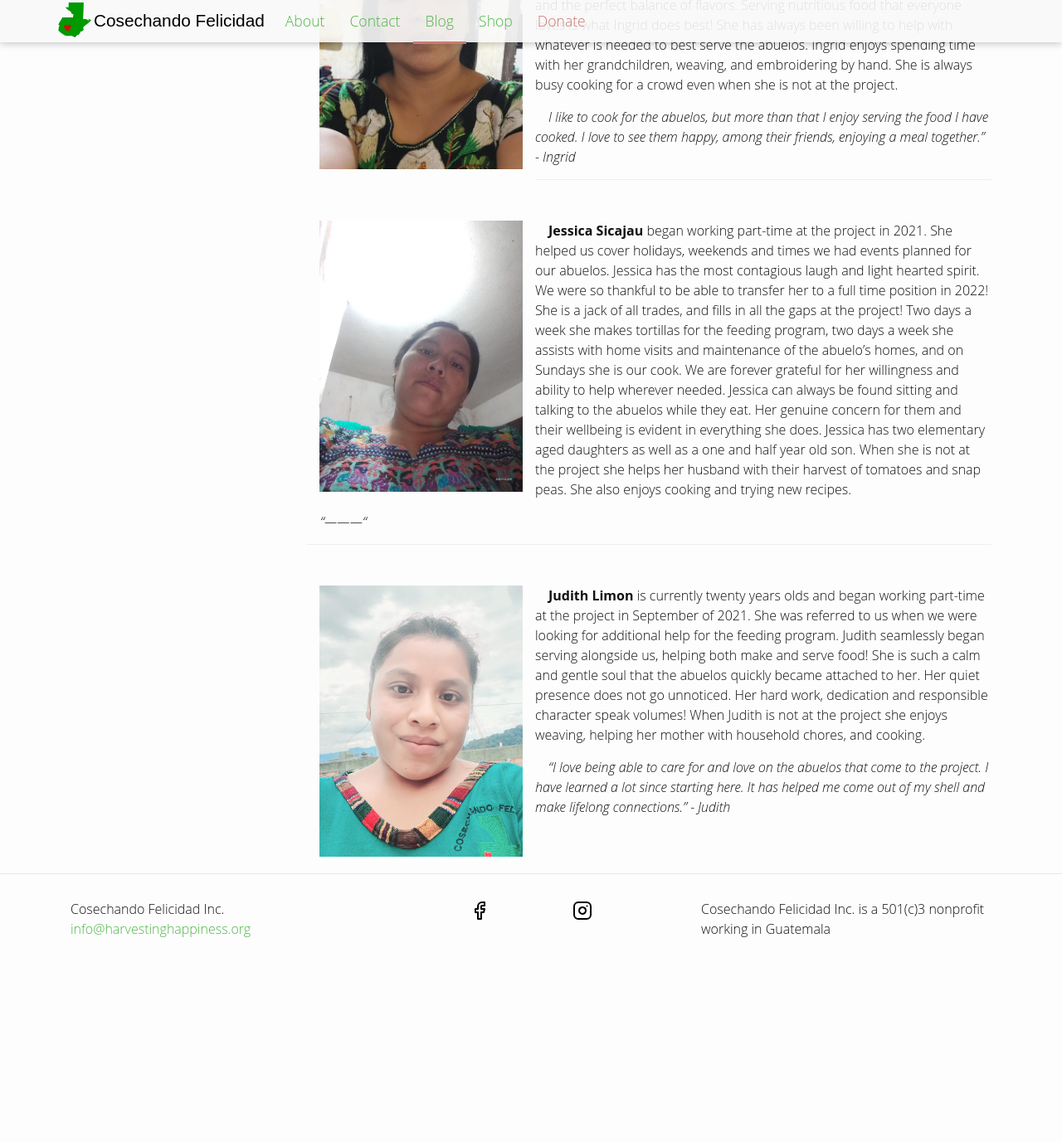
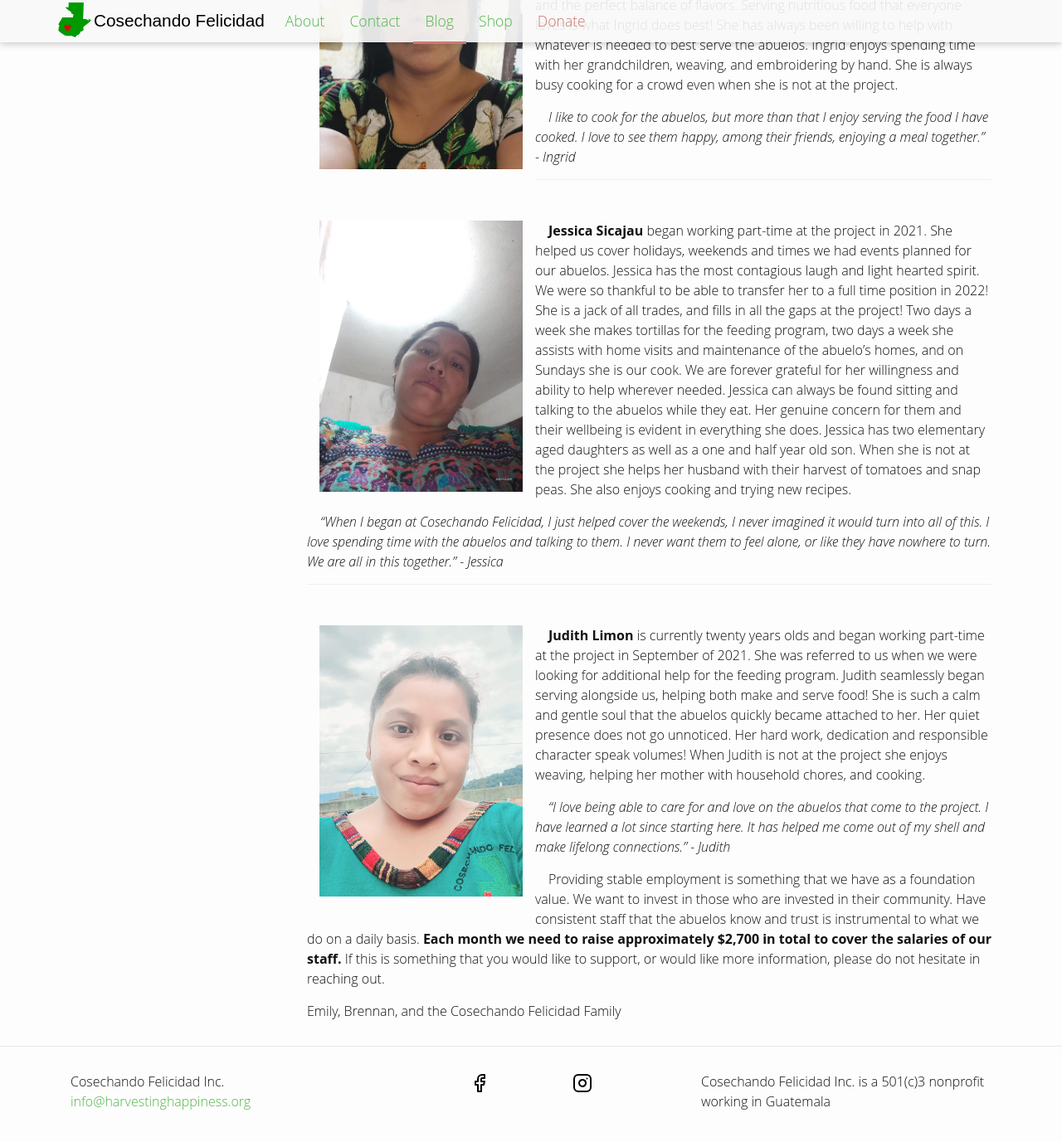
Before and after one commit to harvestinghappiness/harvestinghappiness.github.io, a Jekyll site: the page built from _posts/2023-07-03-July-Newsletter.md, in a window 1280 px wide and 1400 px high, scrolled down 1905 px. Shown: the top 1377 px of the window at 83% size. Built offline with Jekyll 4.4.1, drawn with Linux system fonts in a browser that asks for light colours; comment, search, counter and statistics services are not loaded; before the commit the page ends 3097 px from its top, so only the background shows below that.

Commit message:
update jessica quote

```diff
--- a/_posts/2023-07-03-July-Newsletter.md
+++ b/_posts/2023-07-03-July-Newsletter.md
@@ -52,7 +52,7 @@ _I like to cook for the abuelos, but more than that I enjoy serving the food I h
 __Jessica Sicajau__ began working part-time at the project in 2021. She helped us cover holidays, weekends and times we had events planned for our abuelos. Jessica has the most contagious laugh and light hearted spirit. We were so thankful to be able to transfer her to a full time position in 2022! She is a jack of all trades, and fills in all the gaps at the project! Two days a week she makes tortillas for the feeding program, two days a week she assists with home visits and maintenance of the abueloʼs homes, and on Sundays she is our cook. We are forever grateful for her willingness and ability to help wherever needed. Jessica can always be found sitting and talking to the abuelos while they eat. Her genuine concern for them and their wellbeing is evident in everything she does.
 Jessica has two elementary aged daughters as well as a one and half year old son. When she is not at the project she helps her husband with their harvest of tomatoes and snap peas. She also enjoys cooking and trying new recipes.
 
-_"—------"_
+_"When I began at Cosechando Felicidad, I just helped cover the weekends, I never imagined it would turn into all of this. I love spending time with the abuelos and talking to them. I never want them to feel alone, or like they have nowhere to turn. We are all in this together." - Jessica_
 
 <hr>
 <br>
@@ -62,3 +62,9 @@ __Judith Limon__ is currently twenty years olds and began working part-time at t
 When Judith is not at the project she enjoys weaving, helping her mother with household chores, and cooking.
 
 _"I love being able to care for and love on the abuelos that come to the project. I have learned a lot since starting here. It has helped me come out of my shell and make lifelong connections." - Judith_
+
+Providing stable employment is something that we have as a foundation value. We want to invest in those who are invested in their community. Have consistent staff that the abuelos know and trust is instrumental to what we do on a daily basis. __Each month we need to raise approximately $2,700 in total to cover the salaries of our staff.__ If this is something that you would like to support, or would like more information, please do not hesitate in reaching out.
+
+<p class="meta">
+Emily, Brennan, and the Cosechando Felicidad Family
+</p>
```
